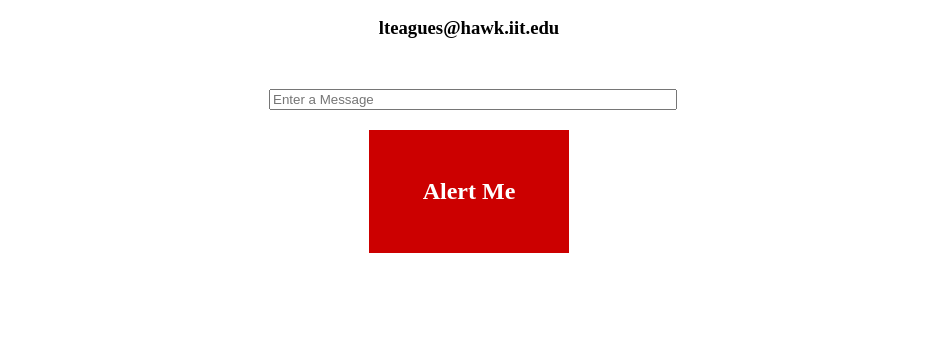
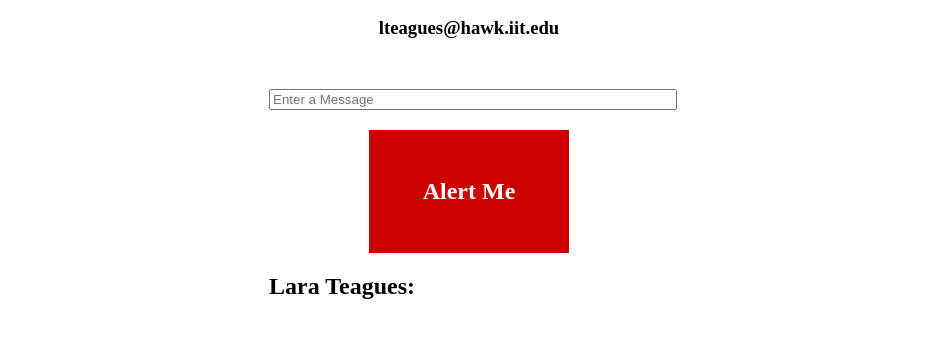
Before and after one commit to lteagues1/ProductionProblem5, a plain HTML site: page index.html in a window 1280 px wide. Both pictures are taken after a click on the element "Alert Me". Shown: the part 110-448 px from the top of the page, without its empty margins (171-1108 px from the left). Drawn offline with Linux system fonts and the light colour scheme.

Commit message:
Update index.html

```diff
--- a/index.html
+++ b/index.html
@@ -38,10 +38,9 @@
 	</div>
 	<script type="text/javascript">
 		document.getElementById("entrybutton").addEventListener("click", alertFunction);
-
 		function alertFunction() {
 			document.getElementById("textoutput").textContent = document.getElementById("entryinput").value;
-			document.getElementById("results").textContent = document.getElementById("name").textContent+": "+document.getElementById("entrynput").value;
+			document.getElementById("results").textContent = document.getElementById("name").textContent+": "+document.getElementById("entryinput").value;
 		}
 
 	</script>
```
